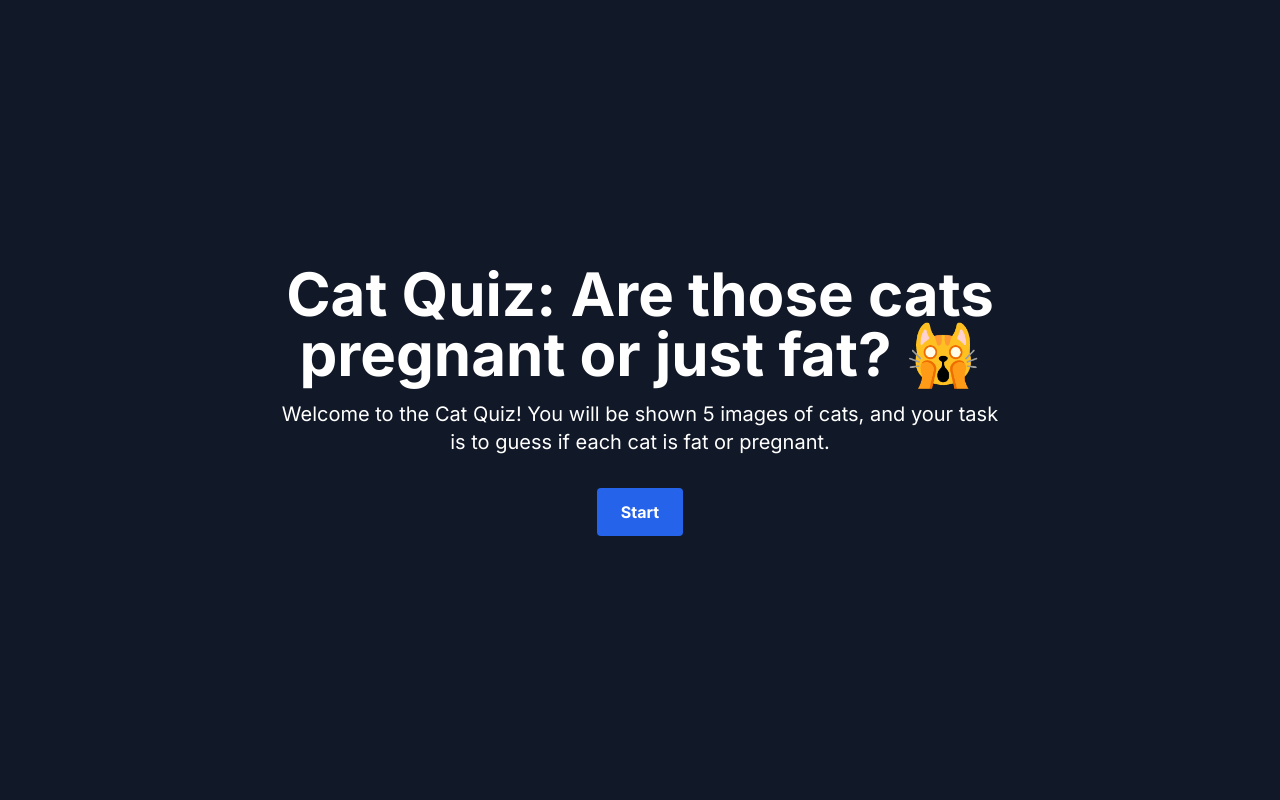
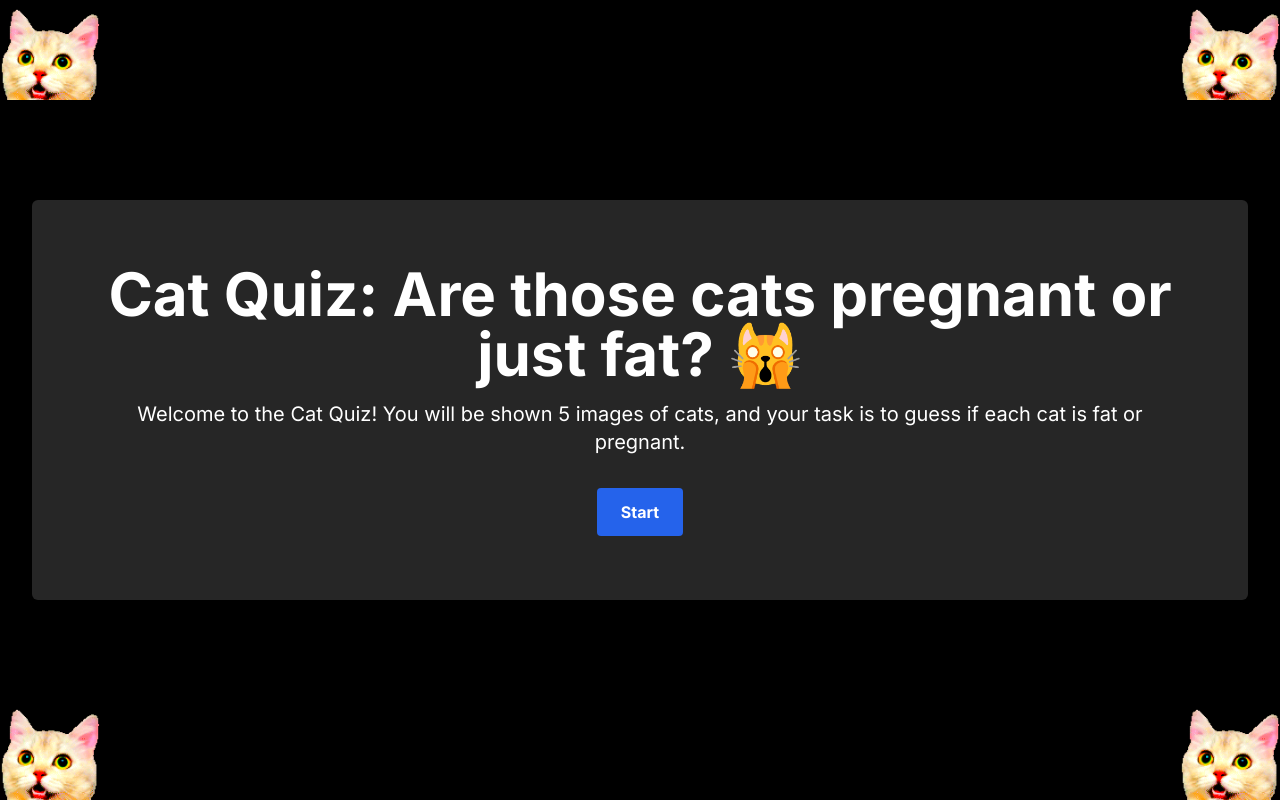
Before and after one commit to gizemnkorkmaz/kitten-or-food, a Next.js app: page / in a window 1280 px wide. Built offline with nearby package versions, Linux system fonts and the light colour scheme.

Commit message:
fix quiz data

```diff
--- a/app/globals.css
+++ b/app/globals.css
@@ -15,3 +15,33 @@
     text-wrap: balance;
   }
 }
+
+.cat-gif {
+  position: fixed;
+  width: 100px;
+  height: 100px;
+}
+
+.cat-gif.top-left {
+  top: 0;
+  left: 0;
+}
+
+.cat-gif.top-right {
+  top: 0;
+  right: 0;
+}
+
+.cat-gif.bottom-left {
+  bottom: 0;
+  left: 0;
+}
+
+.cat-gif.bottom-right {
+  bottom: 0;
+  right: 0;
+}
+
+body {
+  background-color: black;
+}
--- a/app/page.tsx
+++ b/app/page.tsx
@@ -1,28 +1,50 @@
-"use client"
+"use client";
 
-import { useRouter } from 'next/navigation';
+import Image from "next/image";
+import { useRouter } from "next/navigation";
+
+type CatGifProps = {
+  position: string;
+};
+
+const CatGif = ({ position }: CatGifProps) => (
+  <div className={`cat-gif ${position}`}>
+    <Image
+      src="/images/cat-party.gif"
+      alt="Cat GIF"
+      width={100}
+      height={100}
+    />
+  </div>
+);
 
 export default function Home() {
   const router = useRouter();
 
   const startQuiz = () => {
-    router.push('/quiz');
+    router.push("/quiz");
   };
 
   return (
-    <div className="flex flex-col items-center justify-center min-h-screen bg-gray-900 text-white px-48">
-    <main className="flex flex-col items-center justify-center flex-1 px-20 text-center">
-      <h1 className="text-6xl font-bold mb-4">Cat Quiz: Are those cats pregnant or just fat? 🙀</h1>
-      <p className="text-xl mb-8">
-        Welcome to the Cat Quiz! You will be shown 5 images of cats, and your task is to guess if each cat is fat or pregnant.
+    <main className="flex flex-col items-center justify-center rounded-md p-4 sm:p-8 text-center h-[100vh] text-white">
+      {["top-left", "top-right", "bottom-left", "bottom-right"].map((position) => (
+        <CatGif key={position} position={position} />
+      ))}
+      <div className="bg-neutral-800 p-8 sm:p-16 rounded-md">
+        <h1 className="text-3xl sm:text-6xl font-bold mb-4">
+          Cat Quiz: Are those cats pregnant or just fat? 🙀
+        </h1>
+        <p className="text-base sm:text-xl mb-8">
+          Welcome to the Cat Quiz! You will be shown 5 images of cats, and your
+          task is to guess if each cat is fat or pregnant.
         </p>
         <button
           onClick={startQuiz}
-        className="bg-blue-600 hover:bg-blue-700 text-white font-bold py-3 px-6 rounded"
+          className="bg-blue-600 hover:bg-blue-700 text-white font-bold py-2 px-4 sm:py-3 sm:px-6 rounded"
         >
           Start
         </button>
+      </div>
     </main>
-  </div>
   );
 }
--- a/app/quiz/page.js
+++ b/app/quiz/page.js
@@ -73,7 +73,9 @@ export default function Quiz() {
 
   return (
     <div className="flex flex-col items-center justify-center min-h-screen bg-gray-900 text-white">
-      <h1 className="text-6xl font-bold mb-8">Cat Quiz</h1>
+      <h1 className="text-3xl md:text-6xl font-bold mb-8 text-center">
+        Cat Quiz
+      </h1>
       <div className="mb-8">
         <Image
           src={shuffledImages[currentQuestionIndex].src}
@@ -82,16 +84,16 @@ export default function Quiz() {
           alt="Cat"
         />
       </div>
-      <div className="flex space-x-4">
+      <div className="flex flex-col md:flex-row space-y-4 md:space-y-0 md:space-x-4">
         <button
           onClick={() => handleAnswer("fat")}
-          className="bg-blue-600 hover:bg-blue-700 text-white font-bold py-3 px-6 rounded"
+          className="bg-blue-600 hover:bg-blue-700 text-white font-bold py-3 px-6 rounded w-full md:w-auto"
         >
           Fat
         </button>
         <button
           onClick={() => handleAnswer("pregnant")}
-          className="bg-green-600 hover:bg-green-700 text-white font-bold py-3 px-6 rounded"
+          className="bg-green-600 hover:bg-green-700 text-white font-bold py-3 px-6 rounded w-full md:w-auto"
         >
           Pregnant
         </button>
@@ -99,6 +101,12 @@ export default function Quiz() {
       <p className="mt-8 text-xl">
         Question {currentQuestionIndex + 1} of {shuffledImages.length}
       </p>
+      <button
+        onClick={() => router.push("/")}
+        className="mt-8 bg-gray-600 hover:bg-gray-700 text-white font-bold py-3 px-6 rounded"
+      >
+        Back Home
+      </button>
     </div>
   );
 }
--- a/app/result/page.js
+++ b/app/result/page.js
@@ -1,13 +1,31 @@
 "use client";
 
-import { useContext } from "react";
+import { useContext, useEffect, useState } from "react";
 import { QuizContext } from "@/context/QuizContext";
+import { useRouter } from "next/navigation";
 
 export default function Result() {
+  const router = useRouter();
   const { quizData } = useContext(QuizContext);
+  const [loading, setLoading] = useState(true);
+
+  useEffect(() => {
+    if (quizData) {
+      setLoading(false);
+    }
+  }, [quizData]);
+
+  if (loading) {
+    return (
+      <div className="flex items-center justify-center min-h-screen bg-gray-900 text-white">
+        <h1 className="text-6xl font-bold">Loading...</h1>
+      </div>
+    );
+  }
+
+  const { score, total } = quizData;
 
   return (
-    quizData && (
     <div className="flex flex-col items-center justify-center min-h-screen bg-gray-900 text-white">
       <h1 className="text-6xl font-bold mb-8">Quiz Results</h1>
       <p className="text-2xl mb-4">
@@ -20,6 +38,5 @@ export default function Result() {
         Back to Home
       </button>
     </div>
-    )
   );
 }
```
Also changed, not shown: public/images/cat-party.gif (added). Lines whose indentation alone changed are shown as unchanged.
